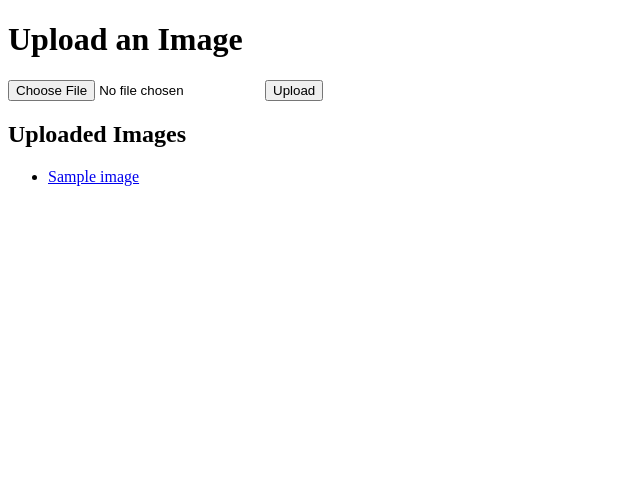
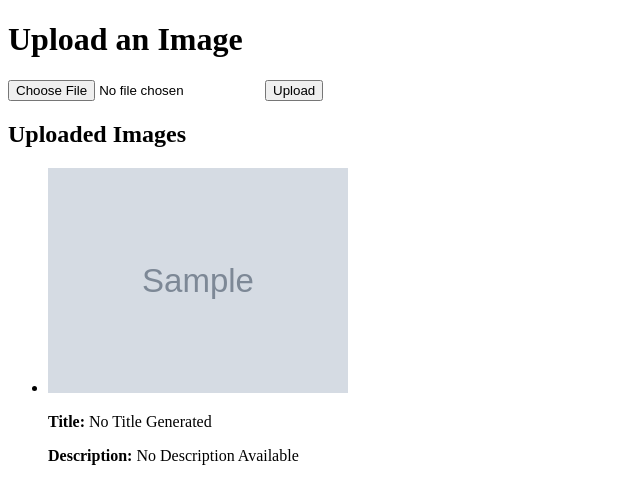
Before and after one commit to sdesir777/image-upload-app, a Flask app: template templates/upload.html in a window 1280 px wide. Shown: the top 504 px of the page, without its empty margins (0-640 px from the left). Run offline with Flask 3, Linux system fonts and the light colour scheme; the template is opened without the code that fills it: most values are stand-ins (such as "Sample title", 1, 10 or a date in 2020); grey boxes marked "Sample" are stand-in pictures.

Commit message:
Final update before submission

````diff
--- a/app.py
+++ b/app.py
@@ -1,28 +1,99 @@
 from flask import Flask, render_template, request, redirect, send_from_directory
 from google.cloud import storage
+import google.generativeai as genai
 import os
+import json
+import re
 
 app = Flask(__name__)
 
-BUCKET_NAME = "image-upload-bucket-sd"
+BUCKET_NAME = "image-upload-sd-12345"
+
+genai.configure(api_key=os.getenv("GEMINI_API_KEY"))
+
+PROMPT = "Generate a JSON object with 'title' and 'description' for this image."
+
+def generate_image_description(image_path):
+    """Uploading the image to Gemini and generates a title and description."""
+    try:
+        file = genai.upload_file(image_path, mime_type="image/jpeg")
+        response = genai.GenerativeModel("gemini-1.5-flash").generate_content([file, PROMPT])
+
+        print("Raw response from GEMINI AI:", response.text)
+
+        json_match = re.search(r"```json\n(.*?)\n```", response.text, re.DOTALL)
+        if json_match:
+            json_text = json_match.group(1)
+        else:
+            json_text = response.text
+
+        try:
+            json_response = json.loads(json_text)
+        except json.JSONDecodeError:
+            print("ERROR: Gemini did not return valid JSON.")
+            json_response = {}
+
+        if isinstance(json_response, dict) and "title" in json_response and "description" in json_response:
+            title = json_response["title"]
+            description = json_response["description"]
+        else:
+            print("ERROR: Unexpected response format from Gemini AI")
+            title, description = "No Title Generated", "No Description Available"
+
+    except Exception as e:
+        print(f"ERROR: {e}")
+        title, description = "No Title Generated", "No Description Available"
+
+    return title, description
 
 @app.route("/")
 def index():
+    client = storage.Client()
+    bucket = client.bucket(BUCKET_NAME)
+    blobs = bucket.list_blobs()
+
     images = []
-    upload_dir = "uploads"
-    os.makedirs(upload_dir, exist_ok=True)
-    for filename in os.listdir(upload_dir):
-        if filename.lower().endswith((".png", ".jpg", ".jpeg", ".gif")):
-            images.append({"name": filename, "url": f"/uploads/{filename}"})
-    return render_template("upload.html", images=images)
+    descriptions = {}
+
+    for blob in blobs:
+        if blob.name.endswith((".png", ".jpg", ".jpeg")):
+            images.append(blob.name)
+
+            json_filename = blob.name.rsplit(".", 1)[0] + ".json"
+            json_blob = bucket.blob(json_filename)
+
+            if json_blob.exists():
+                try:
+                    json_data = json_blob.download_as_text()
+                    descriptions[blob.name] = json.loads(json_data)
+                except ValueError:
+                    descriptions[blob.name] = {"title": "Error", "description": "Invalid JSON format"}
+
+
+    return render_template("upload.html", images=images, descriptions=descriptions)
 
 @app.route("/upload", methods=["POST"])
 def upload():
     file = request.files['image']
     if file:
-        upload_path = os.path.join("uploads", file.filename)
+        filename = file.filename
+        local_path = os.path.join("uploads", filename)
+
         os.makedirs("uploads", exist_ok=True)
-        file.save(upload_path)
+        file.save(local_path)
+
+        client = storage.Client()
+        bucket = client.bucket(BUCKET_NAME)
+        blob = bucket.blob(filename)
+        blob.upload_from_filename(local_path)
+
+        title, description = generate_image_description(local_path)
+
+        metadata = {"title": title, "description": description}
+        json_filename = filename.rsplit(".", 1)[0] + ".json"
+        json_blob = bucket.blob(json_filename)
+        json_blob.upload_from_string(json.dumps(metadata))
+
     return redirect("/")
 
 @app.route("/uploads/<filename>")
--- a/requirements.txt
+++ b/requirements.txt
@@ -1,4 +1,8 @@
 flask
 google-cloud-storage
+google-generativeai
+google-cloud-aiplatform
+google-auth
+google-auth-oauthlib
+google-auth-httplib2
 gunicorn
-google-auth
--- a/templates/upload.html
+++ b/templates/upload.html
@@ -3,18 +3,23 @@
 <head>
     <meta charset="UTF-8">
     <meta name="viewport" content="width=device-width, initial-scale=1.0">
-    <title>Image Upload</title>
+    <title>Image Upload App</title>
 </head>
 <body>
     <h1>Upload an Image</h1>
-    <form method="POST" enctype="multipart/form-data" action="/upload">
-        <input type="file" name="image" required>
+    <form action="/upload" method="POST" enctype="multipart/form-data">
+        <input type="file" name="image">
         <button type="submit">Upload</button>
     </form>
+
     <h2>Uploaded Images</h2>
     <ul>
         {% for image in images %}
-        <li><a href="{{ image.url }}">{{ image.name }}</a></li>
+        <li>
+            <img src="{{ url_for('serve_file', filename=image) }}" alt="{{ image }}" width="300">
+            <p><strong>Title:</strong> {{ descriptions.get(image, {}).get('title', 'No Title Generated') }}</p>
+            <p><strong>Description:</strong> {{ descriptions.get(image, {}).get('description', 'No Description Available') }}</p>
+        </li>
         {% endfor %}
     </ul>
 </body>
````
Also changed, not shown: test.py (added, +20 -0 lines), uploads/beachsunset.jpeg (added), uploads/faubreezeway.jpeg (added), uploads/faulogo.jpeg (added), uploads/owl.jpeg (added), uploads/park.jpeg (added), 1 other file.
